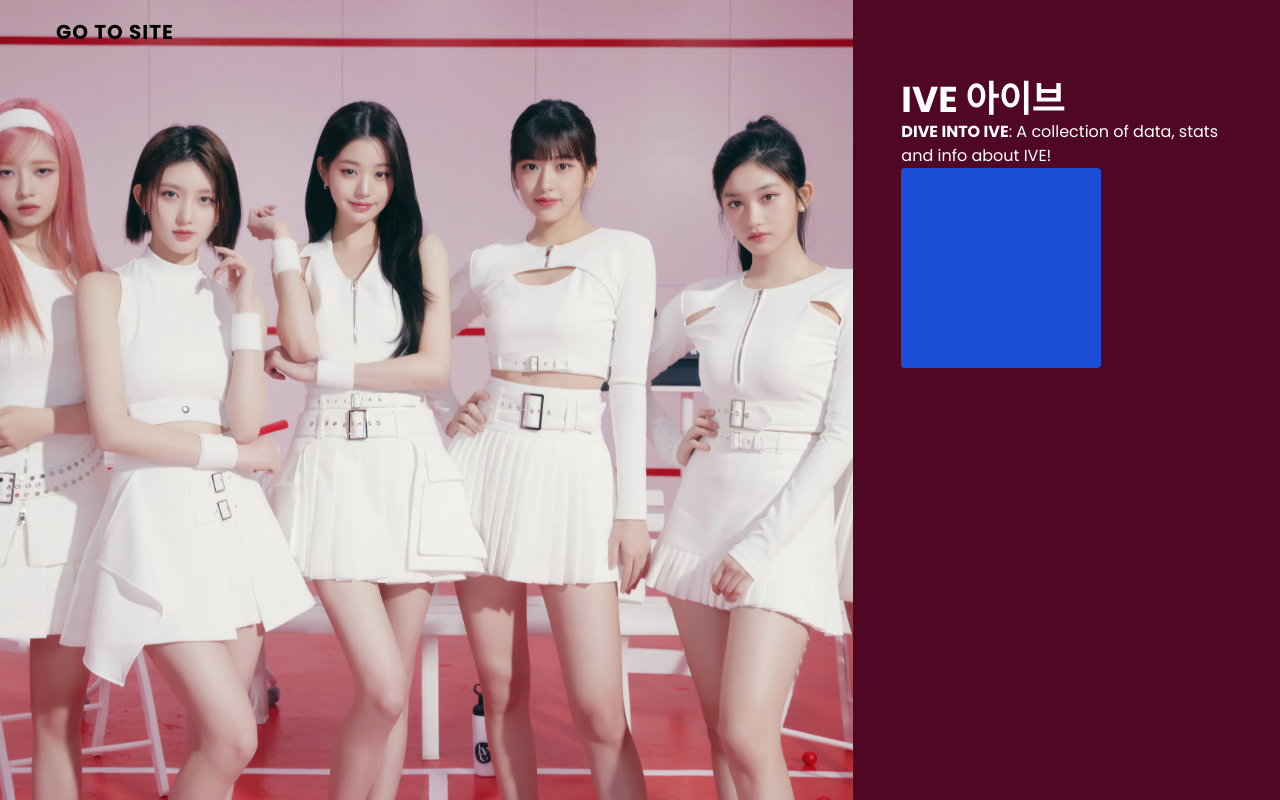
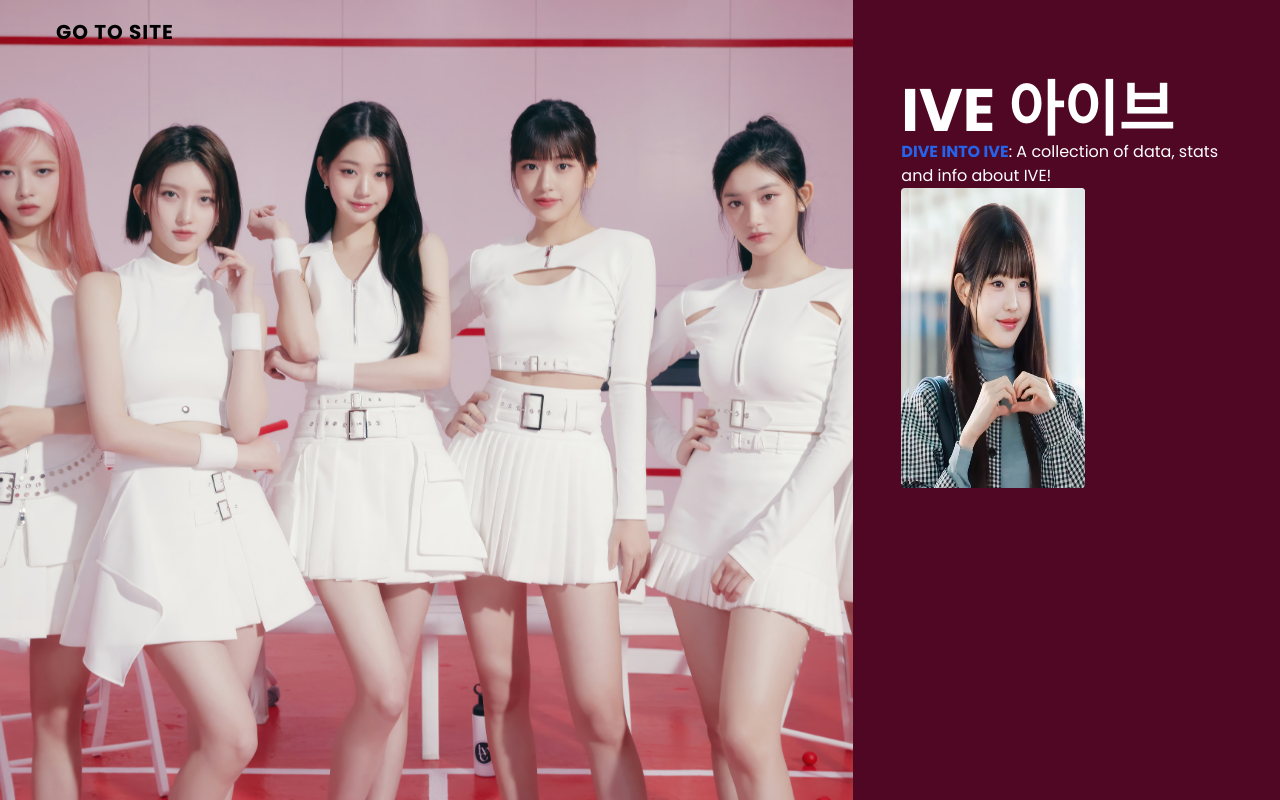
Before and after one commit to jarvin-s/ive--app, a Next.js app: page / in a window 1280 px wide. Built offline with nearby package versions, Linux system fonts and the light colour scheme.

Commit message:
style: add start of animated cards

```diff
--- a/src/app/(no-layout)/page.tsx
+++ b/src/app/(no-layout)/page.tsx
@@ -21,16 +21,23 @@
                     lg:px-16 xl:w-1/3 xl:px-12'
                 >
                     <div className='h-100 w-full text-white'>
-                        <h1 className='text-4xl font-bold'>IVE 아이브</h1>
+                        <h1 className='text-6xl font-bold'>IVE 아이브</h1>
                         <h4 className='text-l'>
-                            <span className='font-bold'>DIVE INTO IVE</span>: A
+                            <span className='font-bold text-blue-600'>DIVE INTO IVE</span>: A
                             collection of data, stats and info about IVE!
                         </h4>
-                        <motion.div
-                            className='h-[200px] w-[200px] rounded bg-blue-700'
-                            initial={{ opacity: 0, scale: 0 }}
-                            animate={{ opacity: 1, scale: 1 }}
-                        />
+                        <div className='relative'>
+                            <motion.img
+                                className='absolute h-[300px] w-[23vh] rounded'
+                                whileHover={{ scale: 1.2, rotate: 4 }}
+                                src='/images/wonyoung/wonyoung.jpg'
+                            />
+                            <motion.img
+                                className='absolute h-[300px] w-[23vh] rounded pl-2'
+                                whileHover={{ scale: 1.2, rotate: 12 }}
+                                src='/images/wonyoung/wonyoung.jpg'
+                            />
+                        </div>
                     </div>
                 </div>
             </section>
```
